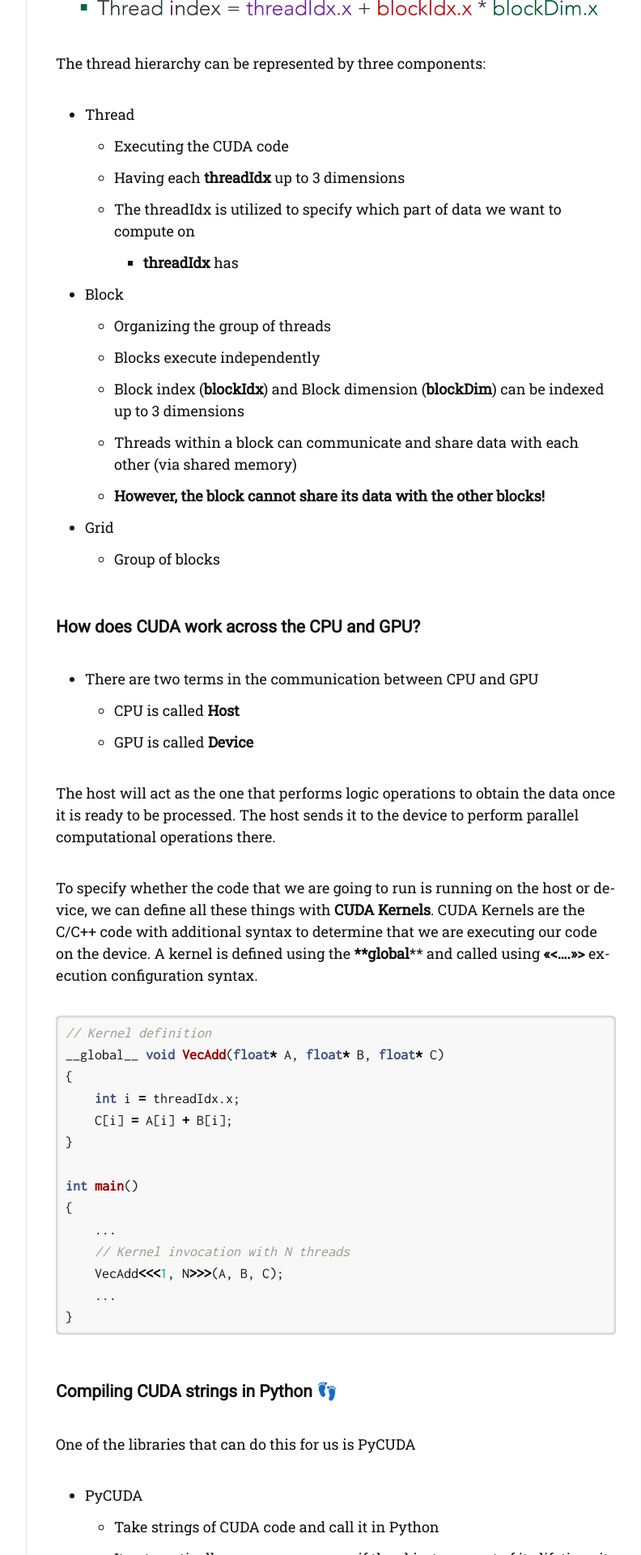
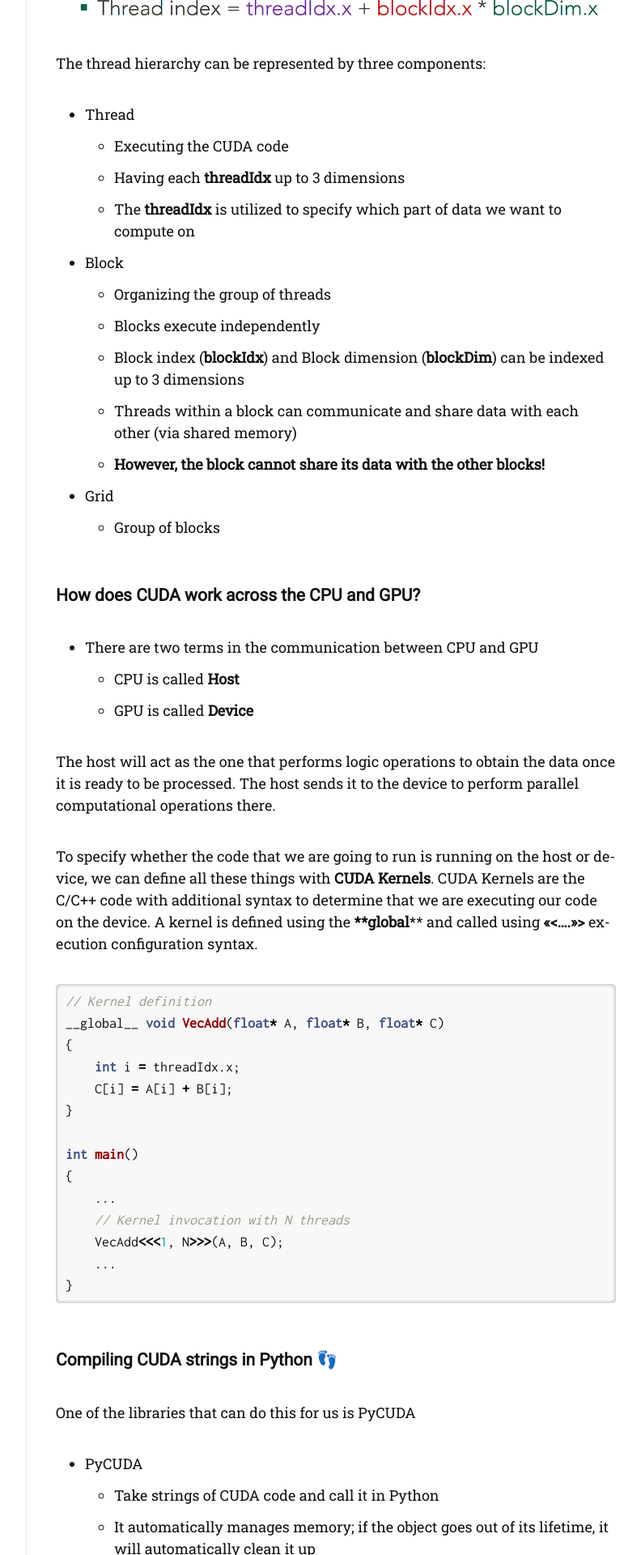
Before and after one commit to brilianputraa/brilianamiruddin.github.io, a Jekyll site: the page built from _posts/2023-11-30-python-cuda.md, in a window 1280 px wide. Shown: the part 2318-4238 px from the top of the page at 81% size, without its empty margins (357-1149 px from the left). Built offline with Jekyll 4.4.1, drawn with Linux system fonts in a browser that asks for light colours; nearby versions of some CDN libraries; some web fonts are replaced; some of the changed text lies outside the part shown.

Commit message:
Update 2023-11-30-python-cuda.md

```diff
--- a/_posts/2023-11-30-python-cuda.md
+++ b/_posts/2023-11-30-python-cuda.md
@@ -39,8 +39,7 @@ The thread hierarchy can be represented by three components:
 -   Thread
     -   Executing the CUDA code
     -   Having each **threadIdx** up to 3 dimensions
-    -   The threadIdx is utilized to specify which part of data we want to compute on
-        -   **threadIdx** has
+    -   The **threadIdx** is utilized to specify which part of data we want to compute on
 -   Block
     -   Organizing the group of threads
     -   Blocks execute independently
```
